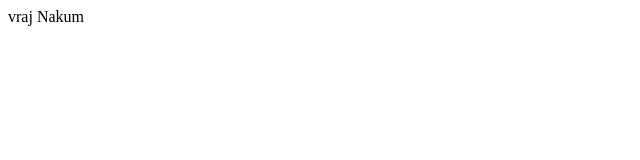
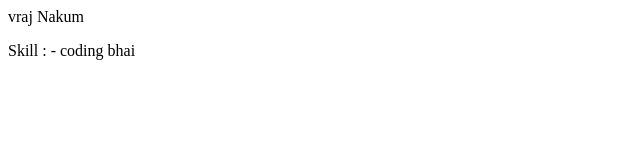
Before and after one commit to VrajNakum/intern-portfolio, a plain HTML site: page index.html in a window 1280 px wide. Shown: the whole page, without its empty margins (0-640 px from the left). Drawn offline with Linux system fonts and the light colour scheme.

Commit message:
this is my Change in index and about in the branch feature-update

```diff
--- a/index.html
+++ b/index.html
@@ -1,5 +1,6 @@
 <html>
     <body>
         <p>vraj Nakum</p>
+        <p>Skill : - coding bhai </p>
     </body>
 </html>
```
